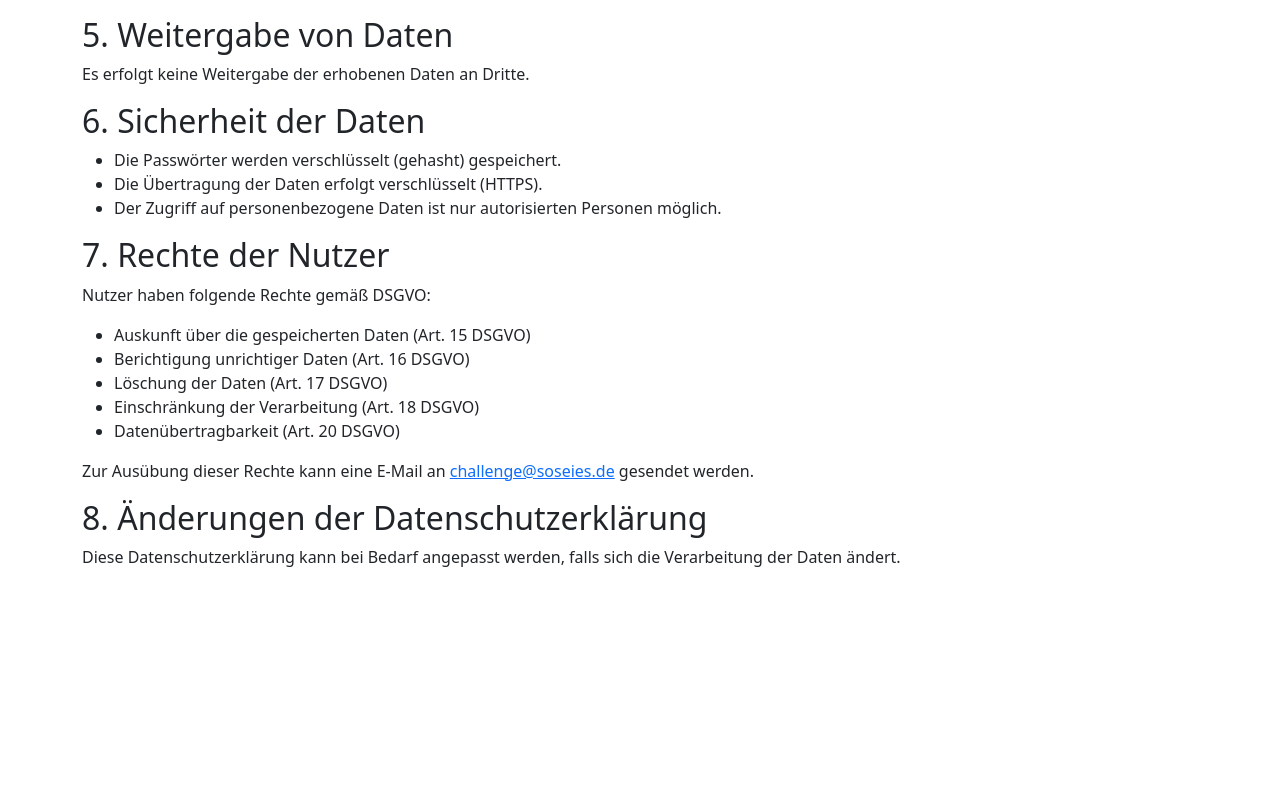
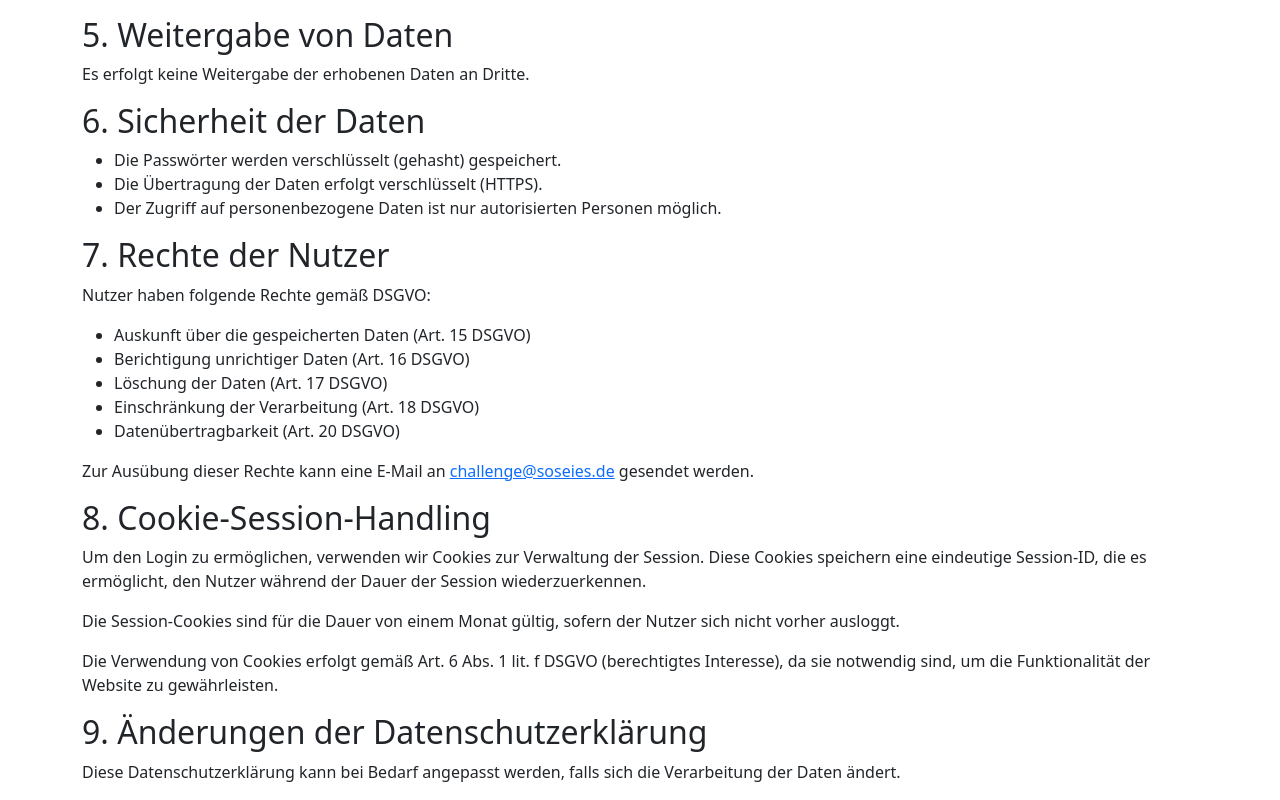
Before and after one commit to Gremmel/chellenge, a Vue app in the folder ui/: page /dsgvo in a window 1280 px wide. Shown: the part 770-1570 px from the top of the page. Before the commit the page ends 1355 px from the top, so only its background shows below. Built offline with nearby package versions, Linux system fonts and the light colour scheme; no server answers.

Commit message:
Datenschutzerklärung um cookies erweitert

```diff
--- a/ui/src/views/DSGVO.vue
+++ b/ui/src/views/DSGVO.vue
@@ -45,7 +45,12 @@
     </ul>
     <p>Zur Ausübung dieser Rechte kann eine E-Mail an <a href="mailto:challenge@soseies.de">challenge@soseies.de</a> gesendet werden.</p>
 
-    <h2>8. Änderungen der Datenschutzerklärung</h2>
+    <h2>8. Cookie-Session-Handling</h2>
+    <p>Um den Login zu ermöglichen, verwenden wir Cookies zur Verwaltung der Session. Diese Cookies speichern eine eindeutige Session-ID, die es ermöglicht, den Nutzer während der Dauer der Session wiederzuerkennen.</p>
+    <p>Die Session-Cookies sind für die Dauer von einem Monat gültig, sofern der Nutzer sich nicht vorher ausloggt.</p>
+    <p>Die Verwendung von Cookies erfolgt gemäß Art. 6 Abs. 1 lit. f DSGVO (berechtigtes Interesse), da sie notwendig sind, um die Funktionalität der Website zu gewährleisten.</p>
+
+    <h2>9. Änderungen der Datenschutzerklärung</h2>
     <p>Diese Datenschutzerklärung kann bei Bedarf angepasst werden, falls sich die Verarbeitung der Daten ändert.</p>
   </div>
 </template>
```
Also changed, not shown: 3 other files (tests, documents, lock files or other folders).
